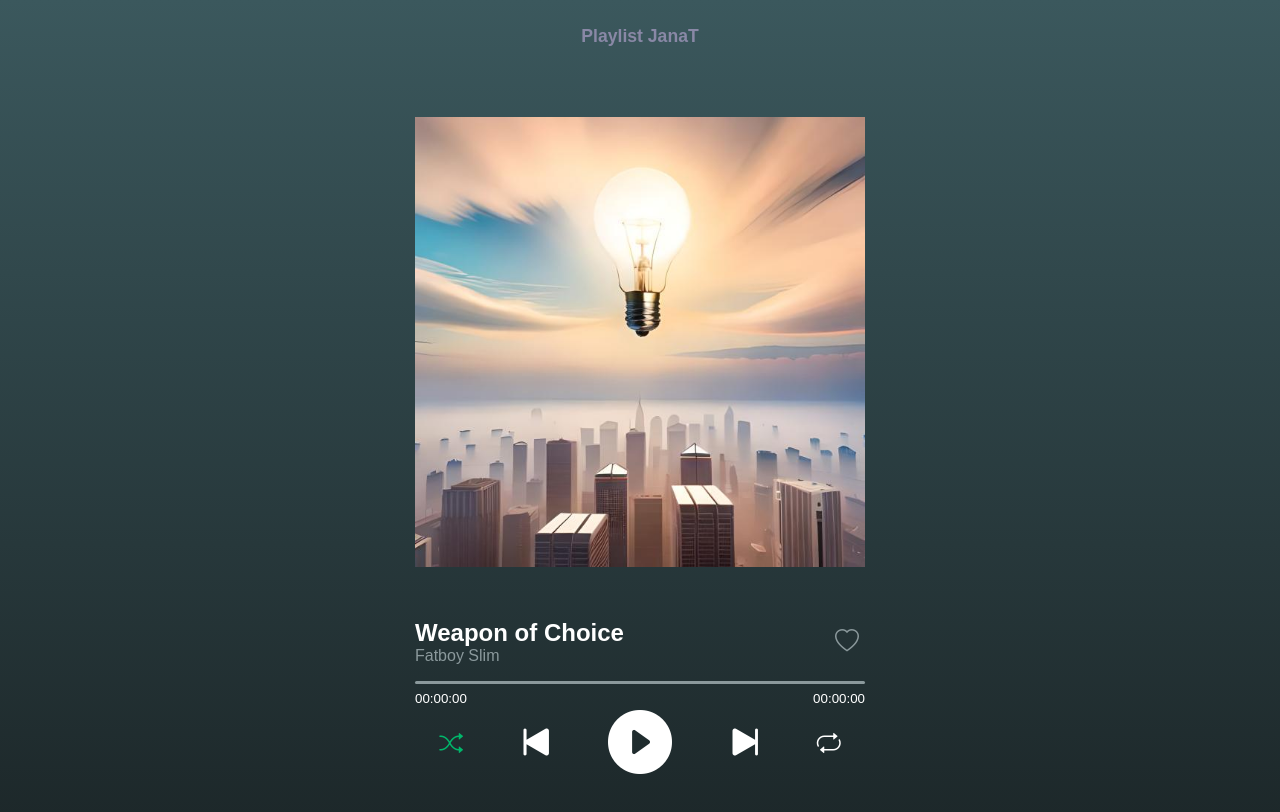
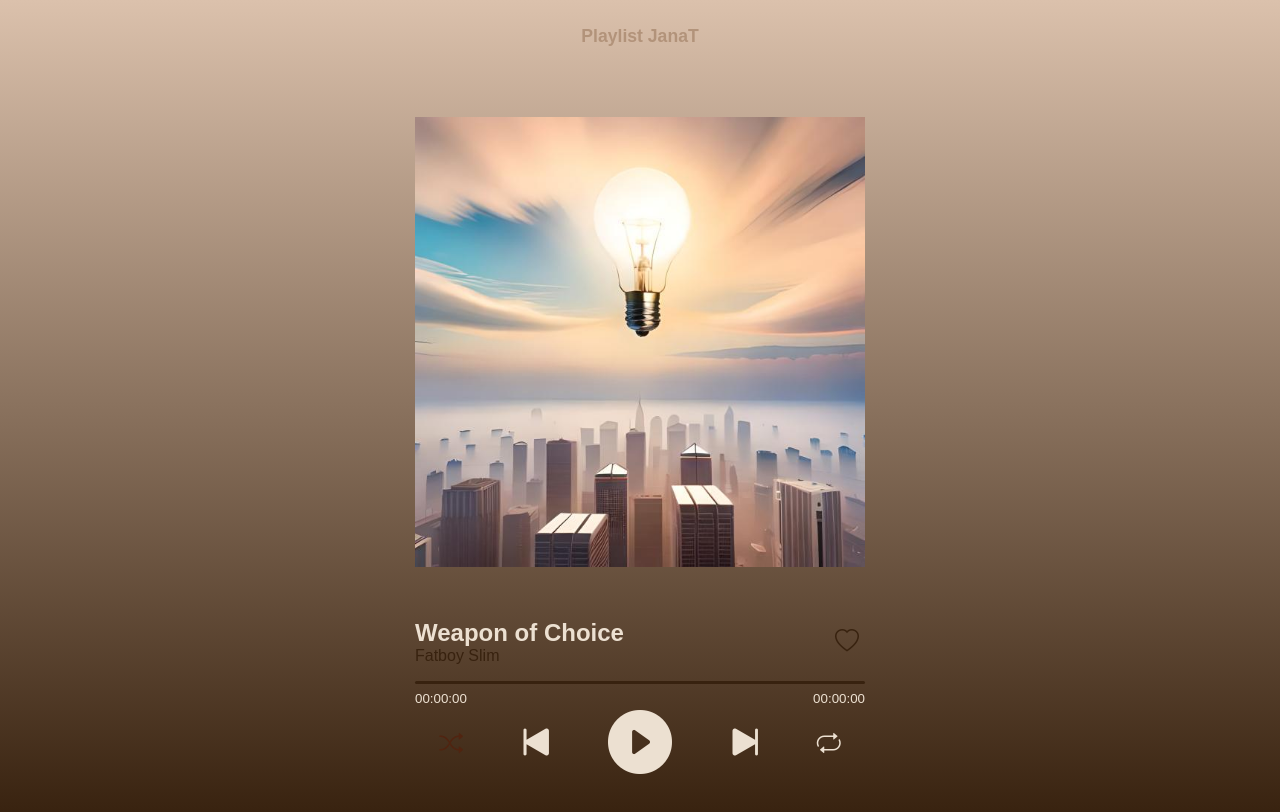
Before and after one commit to jmtannus/Tocador-De-Musica, a plain HTML site: page index.html in a window 1280 px wide. Both pictures are taken after a click on the button 451 px from the left and 743 px from the top of the page. Drawn offline with nearby package versions, Linux system fonts and the light colour scheme.

Commit message:
alterando cor dos elementos do music player

```diff
--- a/style.css
+++ b/style.css
@@ -1,7 +1,7 @@
 body {
-  background-image: linear-gradient(#3B585D , #1D282A);
+  background-image: linear-gradient(#DBC1AC , #38220f);
   height: 100vh;
-  color: white;
+  color: #ECE0D1;
   font-family: sans-serif;
   display: flex;
   flex-direction: column;
@@ -52,7 +52,7 @@ button {
   justify-content: center;
   margin: 1em 0 4em 0;
   font-size:  1.1em;
-  color: #8988A6;
+  color: #b2937a;
 }
 
 #song-name {
@@ -61,11 +61,11 @@ button {
 }
 
 .light-color {
-  color: #8B999C;
+  color: #38220F;
 }
 
 #progress-bar {
-  background-color: #8B999C;
+  background-color: #38220F ;
   height: 3px;
   width: 100%;
   border-radius: 15px;
@@ -73,7 +73,7 @@ button {
 
 #current-progress {
   --progress: 0%;
-  background-color: white;
+  background-color: #ECE0D1;
   height: inherit;
   width: var(--progress);
   border-radius: inherit;
@@ -84,7 +84,7 @@ button {
 }
 
 .button-active {
-  color: rgb(0, 183, 107);
+  color: #512410;
 }
 
 #time-box {
```
